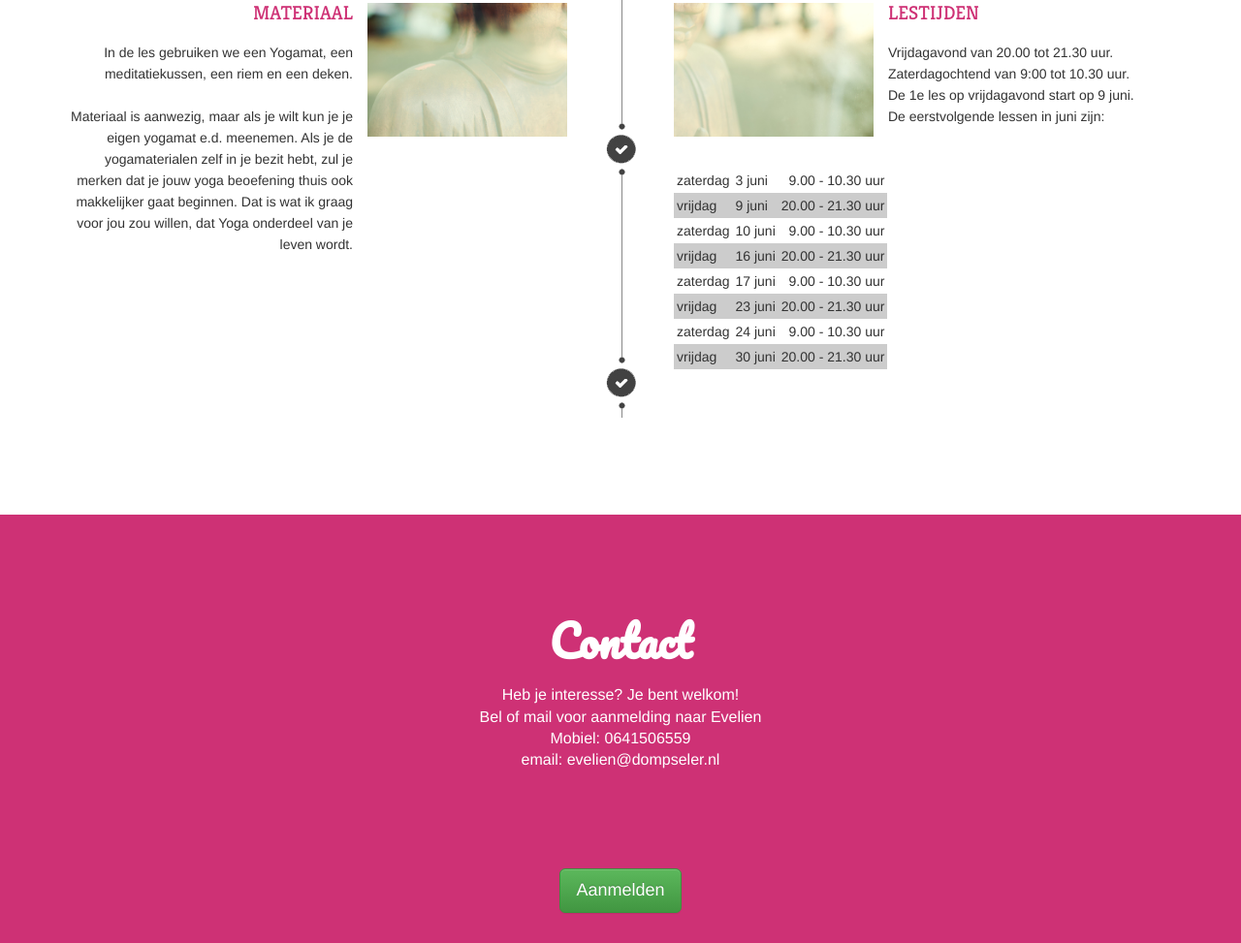
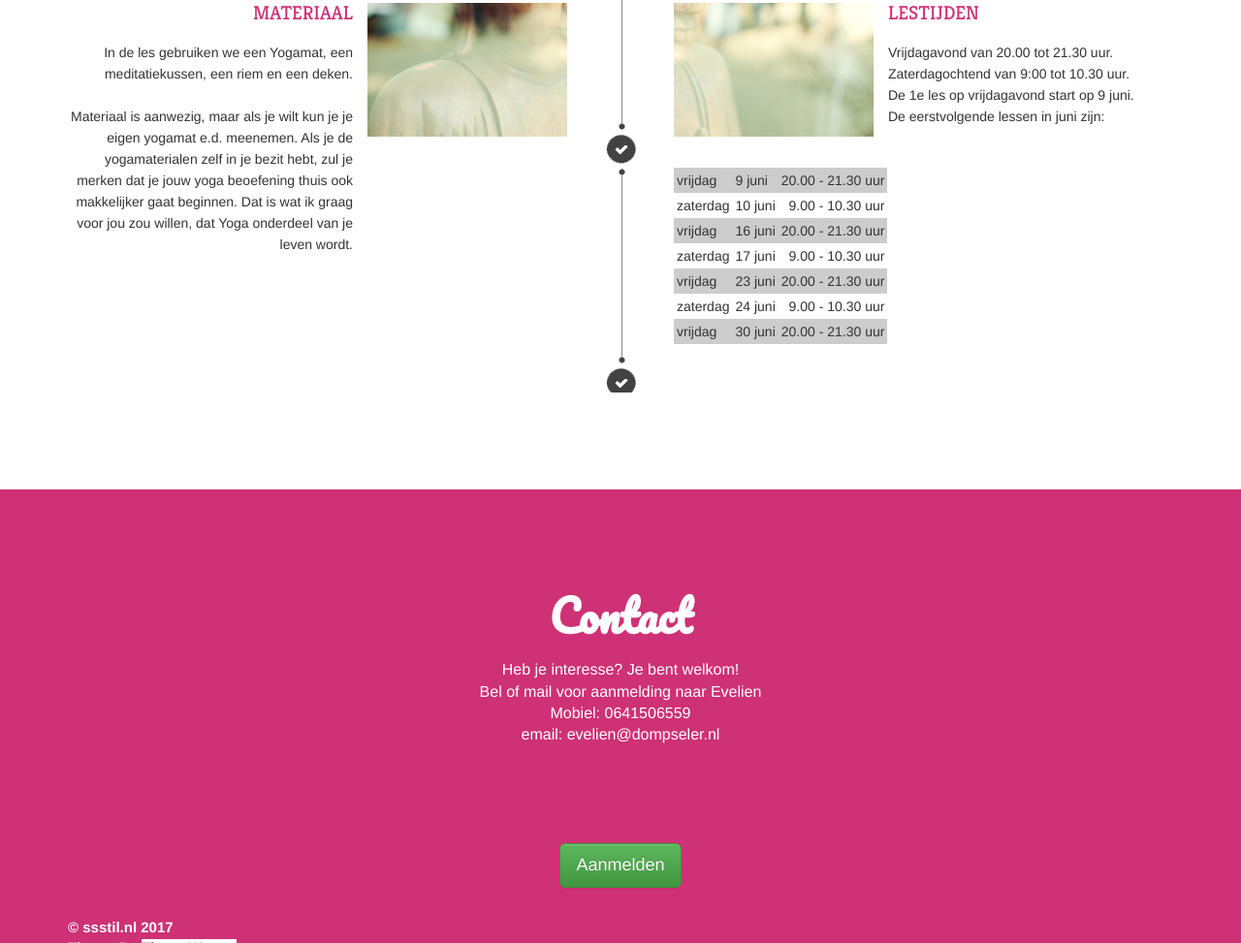
Before and after one commit to hermanvand/website-ssstil, a plain HTML site: page index.html in a window 1280 px wide. Shown: the part 3069-4042 px from the top of the page at 97% size. Drawn offline with Linux system fonts and the light colour scheme.

Commit message:
data eef

```diff
--- a/index.html
+++ b/index.html
@@ -291,10 +291,7 @@ De eerstvolgende lessen in juni zijn:<br><br>
 
 <table>
 
-<tr>
-	<td style="padding:3px;">zaterdag</td>
-	<td style="padding:3px;">3 juni</td>
-	<td style="padding:3px;text-align:right">9.00 - 10.30 uur </td>
+
 </tr>
 <tr style="background-color:#ccc;" >
 	<td style="padding:3px;">vrijdag</td>
```
